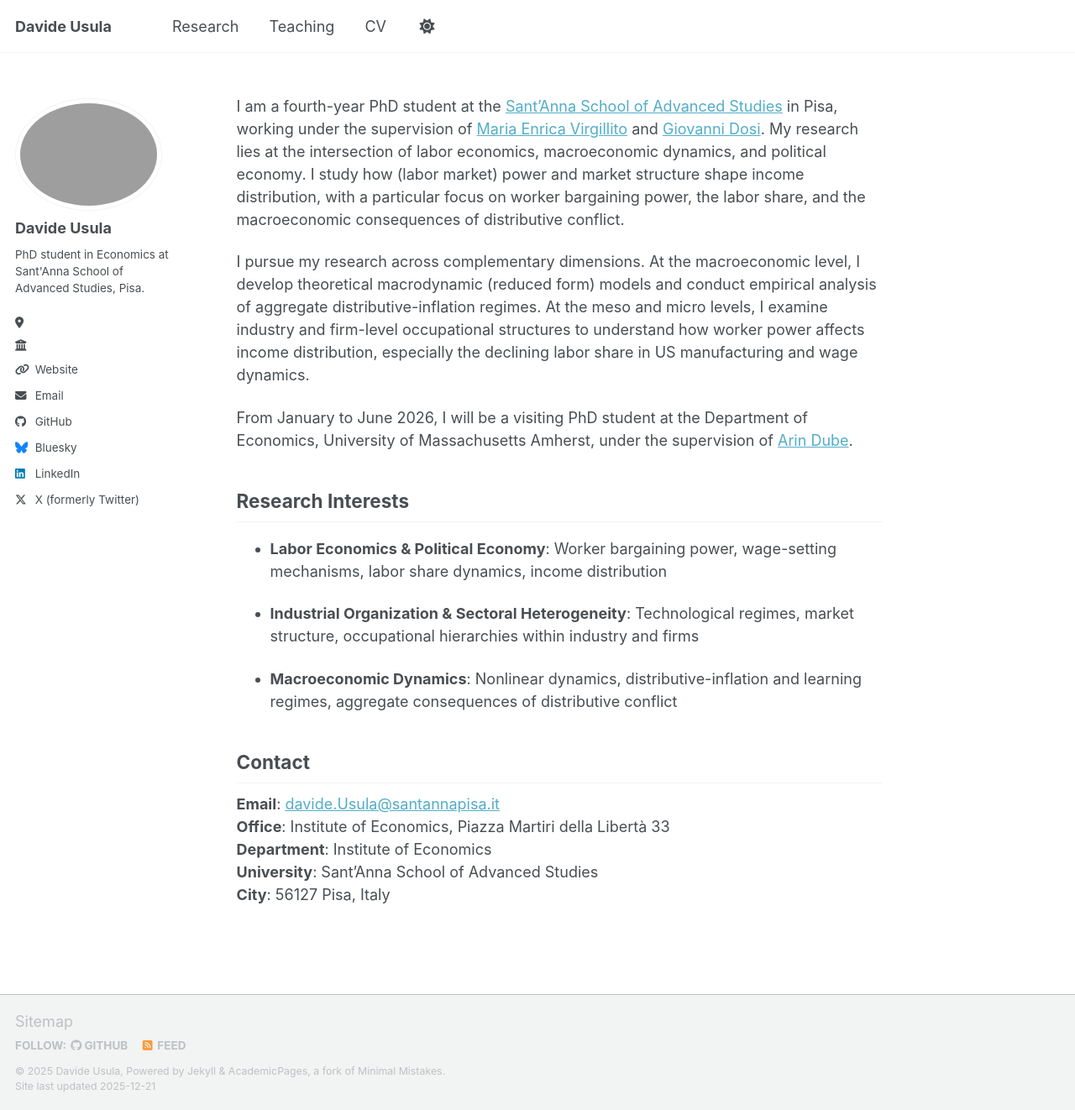
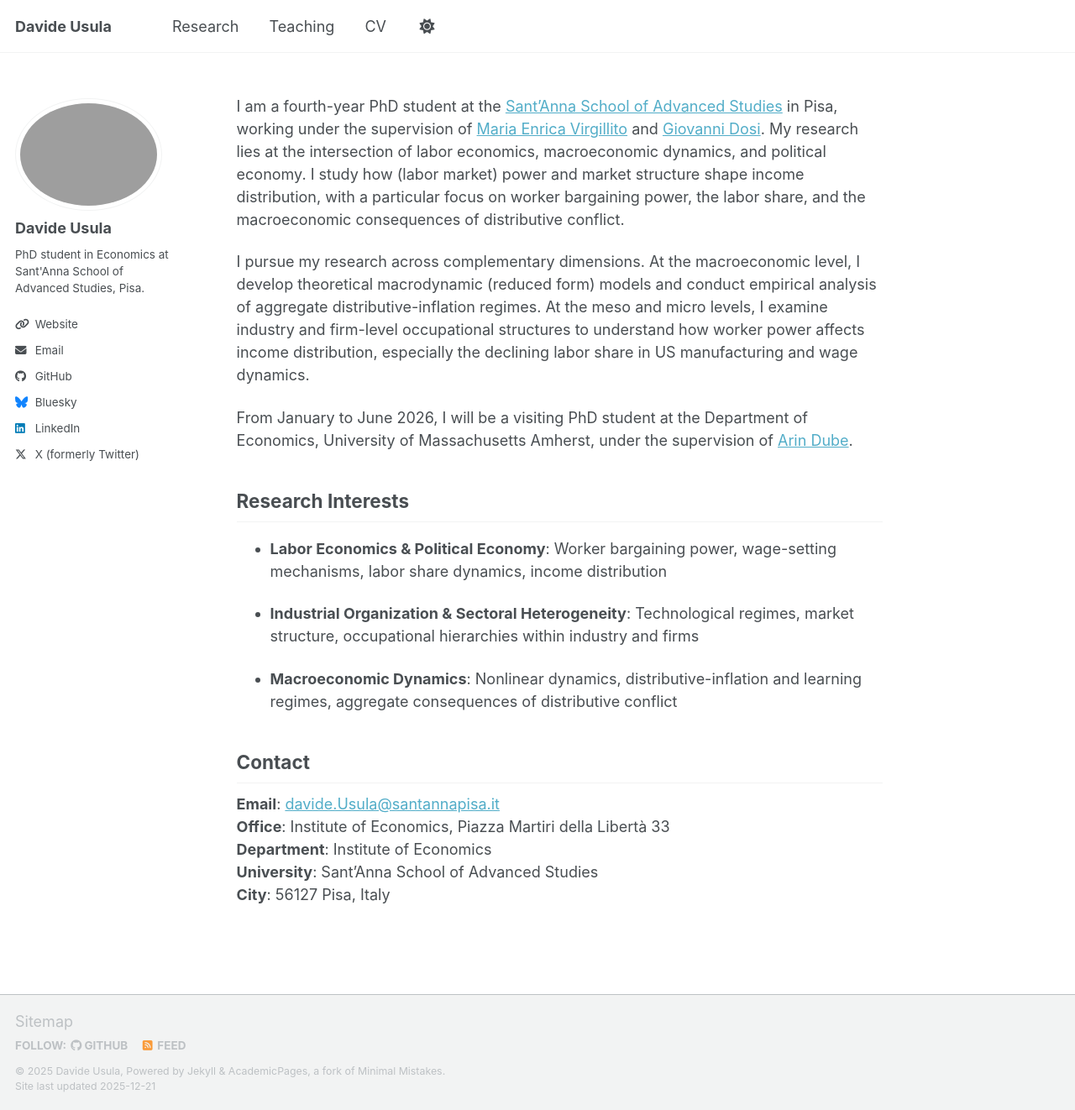
Before and after one commit to davideusula/davideusula.github.io, a Jekyll site: the page built from _pages/about.md, in a window 1280 px wide and 1322 px high. Shown: the whole window at 84% size. Built offline with Jekyll 4.4.1, drawn with Linux system fonts in a browser that asks for light colours; a script bundle is joined from its source files by our own code; library files that are not in the unit come from our copies.

```diff
--- a/_config.yml
+++ b/_config.yml
@@ -28,8 +28,8 @@ author:
   name             : "Davide Usula"
   pronouns         : # example: "he/him"
   bio              : "PhD student in Economics at Sant'Anna School of Advanced Studies, Pisa."
-  location         : ""
-  employer         : ""
+  #location         : ""
+  #employer         : ""
   uri              : "https://davideusula.github.io"
   email            : "davide.Usula@santannapisa.it"
 
```
